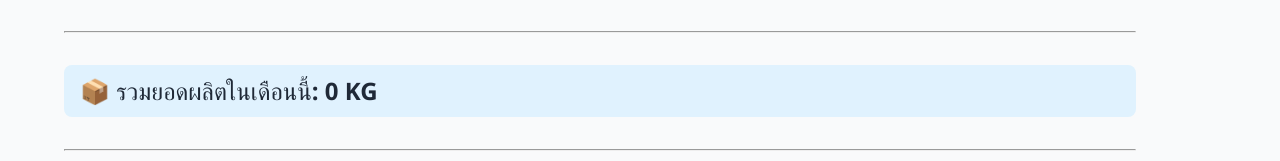
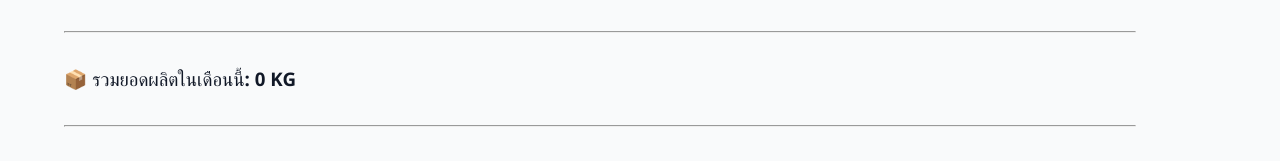
Before and after one commit to AnuGee/ep-production-tracker-v2, a React (Vite) app: page / in a window 1280 px wide. Shown: the part 432-593 px from the top of the page. Built offline with nearby package versions, Linux system fonts and the light colour scheme; no server answers; the database is empty.

Commit message:
Update Home.jsx

```diff
--- a/src/pages/Home.jsx
+++ b/src/pages/Home.jsx
@@ -486,7 +486,9 @@ const getStepKey = (currentStep) => {
       </div>
 
       <hr style={{ margin: '2rem 0' }} />
-<h3 style={{ color: '#1f2937', fontSize: '1.5rem', backgroundColor: '#e0f2fe', padding: '0.5rem 1rem', borderRadius: '8px' }}>📦 รวมยอดผลิตในเดือนนี้: {getTotalVolume().toLocaleString()} KG</h3>
+<h3 className="total-volume">
+  📦 รวมยอดผลิตในเดือนนี้: {getTotalVolume().toLocaleString()} KG
+</h3>
 
       <hr style={{ margin: '2rem 0' }} />
 <h3>🔴 ความคืบหน้าของงานแต่ละชุด</h3>
```
